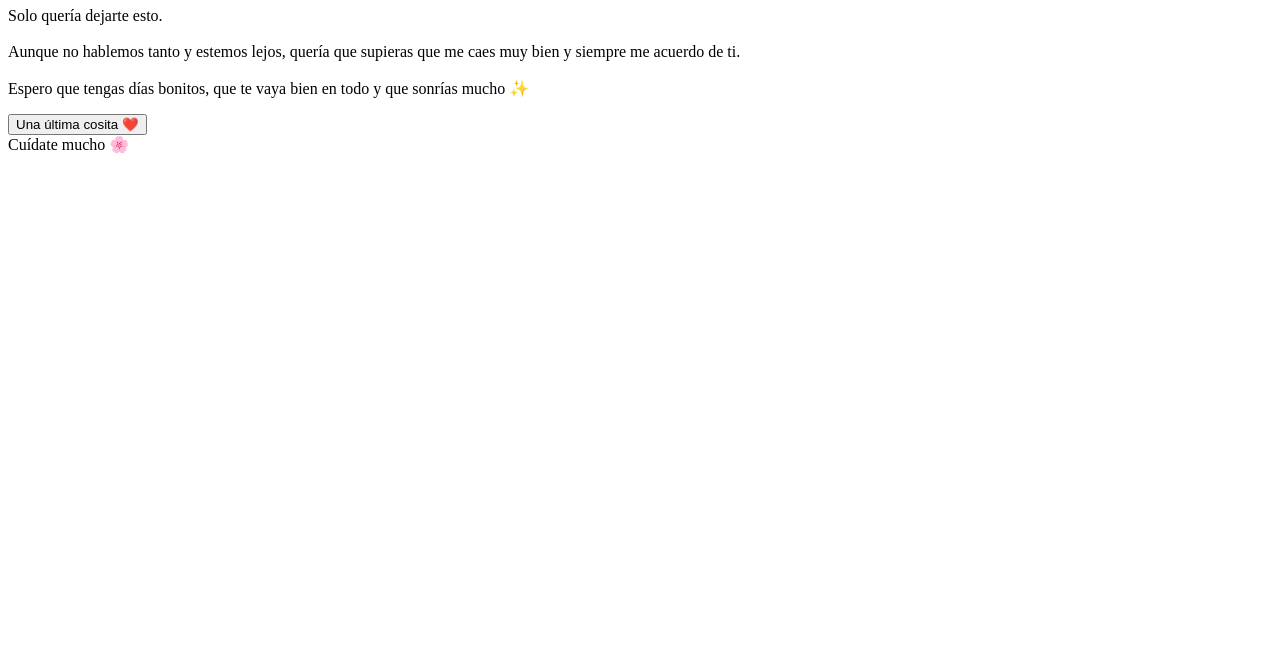
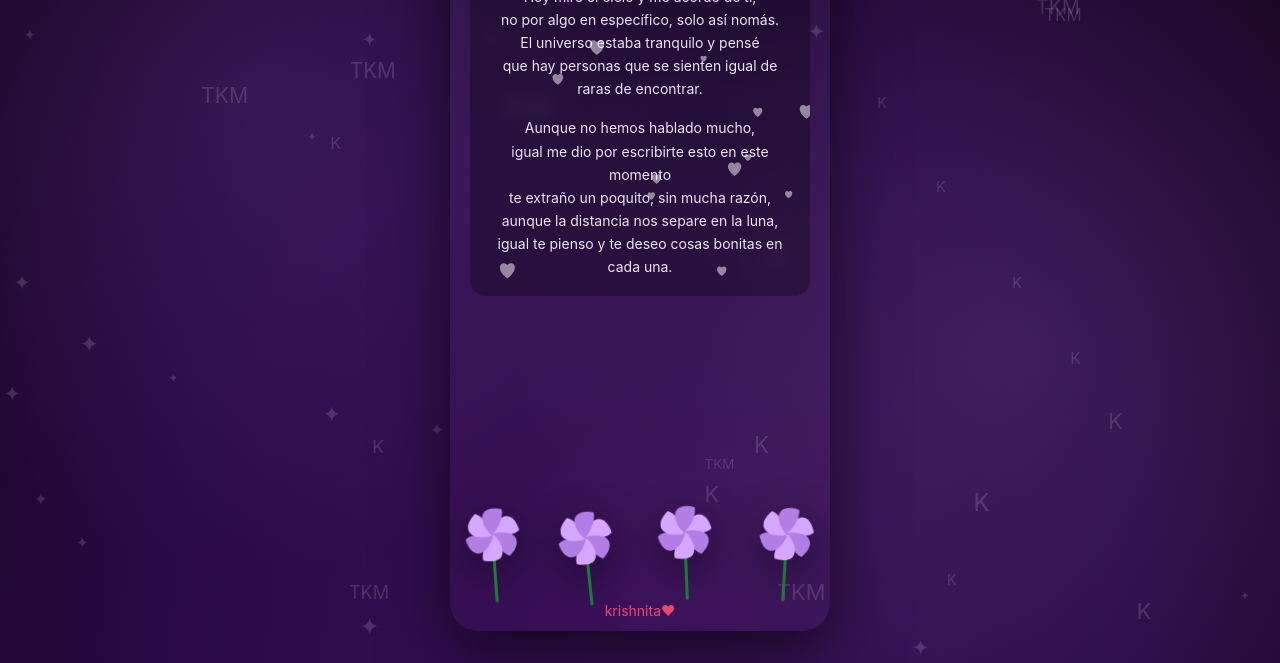
Before and after one commit to pltlt0/Para-Krishnita, a plain HTML site: page index.html in a window 1280 px wide. Shown: the part 137-800 px from the top of the page. Drawn offline with Linux system fonts and the light colour scheme.

Commit message:
Replace old HTML structure with new animated design

```diff
--- a/index.html
+++ b/index.html
@@ -1,50 +1,303 @@
-<!DOCTYPE html>
+<!doctype html>
 <html lang="es">
 <head>
-<meta charset="UTF-8">
-<meta name="viewport" content="width=device-width, initial-scale=1.0">
-<title>Para Ti ❤️</title>
+<meta charset="utf-8">
+<meta name="viewport" content="width=device-width, initial-scale=1">
+<title>Flores animadas — Lirios</title>
 
-<link rel="stylesheet" href="style.css">
-<link href="https://fonts.googleapis.com/css2?family=Poppins:wght@300;400;600&display=swap" rel="stylesheet">
+<style>
+:root{
+  --bg1:#12021a;
+  --bg2:#2b0a47;
+  --bg3:#3a0f5a;
+  --text:#f6f0ff;
+}
+
+*{margin:0;padding:0;box-sizing:border-box}
+html,body{height:100%}
+
+body{
+  font-family: Inter, system-ui, sans-serif;
+  background:
+    radial-gradient(circle at 20% 30%, rgba(167,111,233,.15), transparent 40%),
+    radial-gradient(circle at 80% 60%, rgba(214,167,255,.12), transparent 45%),
+    radial-gradient(ellipse at bottom, var(--bg3), var(--bg2) 50%, var(--bg1));
+  color:var(--text);
+  overflow:hidden;
+  display:flex;
+  justify-content:center;
+  align-items:center;
+}
+
+/* ---------- FONDO GRANDE ---------- */
+.bg-layer{
+  position:fixed;
+  inset:0;
+  pointer-events:none;
+}
+
+canvas{
+  position:absolute;
+  inset:0;
+}
+
+/* ---------- DISPOSITIVO ---------- */
+.device{
+  width:380px;
+  height:760px;
+  max-width:92vw;
+  max-height:92vh;
+  border-radius:28px;
+  position:relative;
+  overflow:hidden;
+  background:linear-gradient(180deg, rgba(255,255,255,.03), rgba(255,255,255,.01));
+  box-shadow:0 25px 70px rgba(0,0,0,.65);
+}
+
+/* ---------- POEMA ---------- */
+.poem{
+  position:absolute;
+  top:36px;
+  left:20px;
+  right:20px;
+  padding:18px 20px;
+  border-radius:16px;
+  background:rgba(0,0,0,.28);
+  backdrop-filter:blur(8px);
+  text-align:center;
+  overflow:hidden;
+}
+
+.poem h1{
+  font-size:16px;
+  margin-bottom:16px;
+}
+
+.poem p{
+  font-size:14px;
+  line-height:1.65;
+  margin-bottom:16px;
+  opacity:.95;
+}
+
+.poem p:last-child{margin-bottom:0}
+
+/* canvas SOLO para la carta */
+.poem canvas{
+  position:absolute;
+  inset:0;
+  z-index:0;
+}
+
+.poem .text{
+  position:relative;
+  z-index:1;
+}
+
+/* ---------- FLORES ---------- */
+.garden{
+  position:absolute;
+  bottom:20px;
+  left:0;
+  right:0;
+  height:45%;
+  display:flex;
+  justify-content:center;
+  align-items:flex-end;
+  pointer-events:none;
+}
+
+.flower{
+  width:110px;
+  margin:0 10px;
+  transform-origin:50% 100%;
+  filter:drop-shadow(0 10px 20px rgba(0,0,0,.45));
+}
+
+/* ---------- FIRMA ---------- */
+.signature{
+  position:absolute;
+  bottom:12px;
+  left:0;
+  right:0;
+  text-align:center;
+  font-size:14px;
+  opacity:.9;
+}
+
+.signature span{
+  color:#ff4d6d;
+}
+</style>
 </head>
 
 <body>
 
-<div id="bg"></div>
+<!-- FONDO GRANDE -->
+<div class="bg-layer">
+  <canvas id="bgSymbols"></canvas>
+</div>
 
-<div class="container">
+<div class="device">
 
-  <div id="envelope" class="envelope">
-    <div class="flap"></div>
-    <div class="body"></div>
-    <div class="seal">❤️</div>
-    <div class="text">Toca para abrir</div>
+<div class="poem">
+  <canvas id="cardHearts"></canvas>
+  <div class="text">
+    <h1>Para la mas Guaapa</h1>
+    <p>
+      Hoy miré el cielo y me acordé de ti,<br>
+      no por algo en específico, solo así nomás.<br>
+      El universo estaba tranquilo y pensé<br>
+      que hay personas que se sienten igual de raras de encontrar.
+    </p>
+    <p>
+      Aunque no hemos hablado mucho,<br>
+      igual me dio por escribirte esto en este momento<br>
+      te extraño un poquito, sin mucha razón,<br>
+      aunque la distancia nos separe en la luna,<br>
+      igual te pienso y te deseo cosas bonitas en cada una.
+    </p>
   </div>
+</div>
 
-  <div id="letter" class="letter">
-    <div class="paper">
+<div class="garden" id="garden"></div>
 
-      <div class="heart">❤️</div>
-
-      <h1>Para ti</h1>
-
-      <p>
-        Solo quería dejarte esto.<br><br>
-        Aunque no hablemos tanto y estemos lejos,
-        quería que supieras que me caes muy bien y siempre me acuerdo de ti.<br><br>
-        Espero que tengas días bonitos, que te vaya bien en todo y que sonrías mucho ✨
-      </p>
-
-      <button id="btn">Una última cosita ❤️</button>
-
-      <div id="extra">Cuídate mucho 🌸</div>
-
-    </div>
-  </div>
+<div class="signature">
+ <span>krishnita❤</span>
+</div>
 
 </div>
 
-<script src="script.js"></script>
+<script>
+/* ---------- FONDO GRANDE (símbolos) ---------- */
+const bg=document.getElementById('bgSymbols');
+const bctx=bg.getContext('2d');
+
+function resizeBG(){
+  bg.width=window.innerWidth;
+  bg.height=window.innerHeight;
+}
+window.addEventListener('resize',resizeBG);
+resizeBG();
+
+const symbols=['TKM','K','✦'];
+const falling=[...Array(40)].map(()=>({
+  x:Math.random()*bg.width,
+  y:Math.random()*bg.height,
+  v:Math.random()*0.4+0.2,
+  s:Math.random()*14+10,
+  t:symbols[Math.floor(Math.random()*symbols.length)],
+  a:Math.random()
+}));
+
+function drawBG(){
+  bctx.clearRect(0,0,bg.width,bg.height);
+  falling.forEach(f=>{
+    f.y+=f.v;
+    if(f.y>bg.height+40){
+      f.y=-40;
+      f.x=Math.random()*bg.width;
+    }
+    bctx.globalAlpha=.15;
+    bctx.font=`${f.s}px Inter`;
+    bctx.fillStyle='#fff';
+    bctx.fillText(f.t,f.x,f.y);
+  });
+  requestAnimationFrame(drawBG);
+}
+drawBG();
+
+/* ---------- CORAZONES EN LA CARTA ---------- */
+const ch=document.getElementById('cardHearts');
+const cctx=ch.getContext('2d');
+const poem=document.querySelector('.poem');
+
+function resizeCard(){
+  ch.width=poem.clientWidth;
+  ch.height=poem.clientHeight;
+}
+resizeCard();
+
+const hearts=[...Array(20)].map(()=>({
+  x:Math.random()*ch.width,
+  y:Math.random()*ch.height,
+  v:Math.random()*0.3+0.2,
+  s:Math.random()*0.6+0.4
+}));
+
+function drawCard(){
+  cctx.clearRect(0,0,ch.width,ch.height);
+  hearts.forEach(h=>{
+    h.y+=h.v;
+    if(h.y>ch.height+20){
+      h.y=-20;
+      h.x=Math.random()*ch.width;
+    }
+    cctx.save();
+    cctx.translate(h.x,h.y);
+    cctx.scale(h.s,h.s);
+    cctx.fillStyle='rgba(255,255,255,.5)';
+    cctx.beginPath();
+    cctx.moveTo(0,0);
+    cctx.bezierCurveTo(-6,-6,-14,4,0,14);
+    cctx.bezierCurveTo(14,4,6,-6,0,0);
+    cctx.fill();
+    cctx.restore();
+  });
+  requestAnimationFrame(drawCard);
+}
+drawCard();
+
+/* ---------- FLORES ---------- */
+const garden=document.getElementById('garden');
+const flowers=[];
+
+function createLily(){
+  const d=document.createElement('div');
+  d.className='flower';
+  const ns='http://www.w3.org/2000/svg';
+  const svg=document.createElementNS(ns,'svg');
+  svg.setAttribute('viewBox','0 0 200 260');
+
+  const stem=document.createElementNS(ns,'rect');
+  stem.setAttribute('x','96');
+  stem.setAttribute('y','120');
+  stem.setAttribute('width','8');
+  stem.setAttribute('height','140');
+  stem.setAttribute('rx','4');
+  stem.setAttribute('fill','#1e7a3a');
+  svg.appendChild(stem);
+
+  const petals=document.createElementNS(ns,'g');
+  petals.setAttribute('transform','translate(100,80)');
+  for(let i=0;i<6;i++){
+    const p=document.createElementNS(ns,'path');
+    p.setAttribute('d','M0 -8 C22 -60 60 -60 72 -8 C60 4 28 8 0 0 Z');
+    p.setAttribute('transform',`rotate(${i*60})`);
+    p.setAttribute('fill',i%2?'#b27ee6':'#d6a7ff');
+    petals.appendChild(p);
+  }
+  svg.appendChild(petals);
+  d.appendChild(svg);
+  return d;
+}
+
+for(let i=0;i<4;i++){
+  const f=createLily();
+  garden.appendChild(f);
+  flowers.push(f);
+}
+
+function animateFlowers(t){
+  const time=t/900;
+  flowers.forEach((f,i)=>{
+    const y=Math.sin(time+i)*8;
+    const r=Math.sin(time*.7+i)*6;
+    f.style.transform=`translateY(${-Math.abs(y)}px) rotate(${r}deg)`;
+  });
+  requestAnimationFrame(animateFlowers);
+}
+animateFlowers();
+</script>
 </body>
 </html>
```
